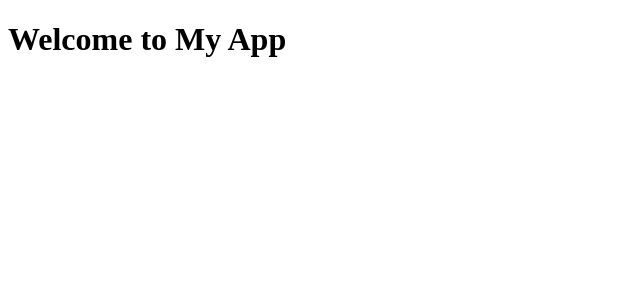
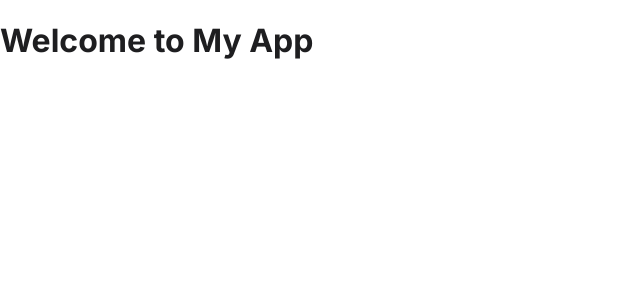
Before and after one commit to slisk-lindqvist-yh-webut-uppgift-006/frontend2, a React (Vite) app: page / in a window 1280 px wide. Shown: the top 300 px of the page, without its empty margins (0-640 px from the left). Built offline with nearby package versions, Linux system fonts and the light colour scheme.

Commit message:
some css added

```diff
--- a/src/App.css
+++ b/src/App.css
@@ -0,0 +1,194 @@
+@import url('https://fonts.googleapis.com/css2?family=Inter:ital,opsz,wght@0,14..32,100..900;1,14..32,100..900&display=swap');
+
+*, *::before, *::after {
+  box-sizing: border-box;
+}
+
+:root {
+  --font: "Inter", sans-serif;
+  --primary-100: #F26CF9;
+  --primary-90: #F589FA;
+  --primary-50: #FCD3FE;
+  --primary-40: #FCE2FE;
+  --primary-30: #FDEDFE;
+  --secondary-110: #1C2346;
+  --secondary-100: #37437D;
+  --secondary-90: #5562A2;
+  --secondary-70: #707DBF;
+  --secondary-60: #ABB4DD;
+  --secondary-50: #D3DAF9;
+  --yellow-100: #FFCA39;
+  --yellow-90: #FFEFC3;
+  --grey-10: #FFFFFF;
+  --grey-20: #F7F7F7;
+  --grey-30: #EDEDED;
+  --grey-40: #E0E0E1;
+  --grey-50: #C3C3C4;
+  --grey-60: #9F9FA1;
+  --grey-70: #777779;
+  --grey-80: #636365;
+  --grey-90: #434345;
+  --grey-100: #1E1E20;
+  --cool-grey-10: #EEEFFF;
+  --cool-grey-20: #E4E5F5;
+  --cool-grey-30: #DDDEED;
+  --cool-grey-40: #D1D2E0;
+  --cool-grey-50: #B0B1BD;
+  --cool-grey-60: #8F8F99;
+  --cool-grey-70: #72737A;
+  --cool-grey-80: #56565C;
+  --cool-grey-90: #39393D;
+  --cool-grey-100: #131314;
+  --headline-color: var(--secondary-100);
+  --text-color: var(--grey-100);
+  --text-muted-color: var(--grey-60);
+  --background-color: var(--grey-10);
+  --nav-background-color: var(--cool-grey-20);
+  --header-background-color: var(--grey-20);
+  --main-background-color: var(--grey-20);
+  --footer-background-color: var(--grey-20);
+  --section-background-color: var(--grey-20);
+  --border-color: var(--grey-40);
+  --separator-border-color: var(--grey-40);
+  --separator-text-color: var(--grey-60);
+  --separator-background-color: var(--grey-10);
+  --link-color: var(--primary-100);
+  --link-hover-color: var(--primary-90);
+  --card-background-color: var(--grey-10);
+  --card-border-color: var(--grey-20);
+  --button-text-color: var(--grey-90);
+  --button-border-color: transparent;
+  --button-background-color: transparent;
+  --button-hover-text-color: var(--grey-90);
+  --button-hover-border-color: transparent;
+  --button-hover-background-color: transparent;
+  --button-link-text-color: var(--primary-100);
+  --button-link-border-color: transparent;
+  --button-link-background-color: transparent;
+  --button-link-hover-text-color: var(--primary-100);
+  --button-link-hover-border-color: transparent;
+  --button-link-hover-background-color: transparent;
+  --button-primary-text-color: var(--grey-10);
+  --button-primary-border-color: var(--primary-100);
+  --button-primary-background-color: var(--primary-100);
+  --button-primary-hover-text-color: var(--grey-10);
+  --button-primary-hover-border-color: var(--primary-90);
+  --button-primary-hover-background-color: var(--primary-90);
+  --button-secondary-text-color: var(--secondary-100);
+  --button-secondary-border-color: var(--cool-grey-10);
+  --button-secondary-background-color: var(--cool-grey-10);
+  --button-outline-text-color: var(--grey-90);
+  --button-outline-border-color: var(--grey-30);
+  --button-outline-background-color: transparent;
+  --input-background-color: var(--grey-10);
+  --input-border-color: var(--grey-40);
+  --input-border-focus-color: var(--primary-50);
+  --input-text-color: var(--grey-100);
+  --input-placeholder-color: var(--grey-50);
+  --checkbox-background-color: var(--grey-10);
+  --checkbox-border-color: var(--grey-40);
+  --checkbox-checked-background-color: var(--primary-100);
+  --checkbox-checked-border-color: var(--primary-100);
+  --checkbox-checked-text-color: var(--grey-10);
+}
+
+html, body {
+  margin: 0;
+  font-size: 16px;
+  font-weight: 400;
+  font-style: normal;
+  font-family: var(--font);
+  color: var(--text-color);
+  background-color: var(--background-color);
+}
+
+.center-wrapper {
+  display: flex;
+  justify-content: center;
+  align-items: center;
+  height: 100dvh;
+}
+
+.portal-wrapper {
+  display: grid;
+  gap: 1rem;
+  grid-template-columns: 1fr;
+  grid-template-rows: auto 1fr auto;
+  grid-template-areas:
+  "nav"
+  "main"
+  "footer";
+  height: 100dvh;
+
+
+  @media (width >= 768px) {
+    grid-template-columns: 80px 1fr;
+    grid-template-rows: auto 1fr auto;
+    grid-template-areas:
+    "nav header"
+    "nav main"
+    "nav footer";
+  }
+
+  @media (width >= 1400px) {
+    grid-template-columns: 250px 1fr;
+    grid-template-rows: auto 1fr auto;
+    grid-template-areas:
+    "nav header"
+    "nav main"
+    "nav footer";
+  }
+}
+
+nav {
+  grid-area: nav;
+  background-color: var(--nav-background-color);
+  border-radius: 1rem;
+  padding: 1.5rem;
+}
+
+nav a {
+  color: var(--link-color);
+  text-decoration: none;
+  display: block;
+  margin-bottom: 0.5rem;
+  &.active {
+    color: var(--link-hover-color);
+    font-weight: 600;
+  }
+  &:hover {
+    color: var(--link-hover-color);
+  }
+}
+
+header {
+  grid-area: header;
+  background-color: var(--header-background-color);
+  border-radius: 1rem;
+  padding: 1.5rem;
+}
+
+main {
+  grid-area: main;
+  background-color: var(--main-background-color);
+  border-radius: 1rem;
+  padding: 1.5rem;
+}
+
+footer {
+  grid-area: footer;
+  background-color: var(--footer-background-color);
+  border-radius: 1rem;
+  padding: 1.5rem;
+}
+
+.footer-text-links {
+  color: var(--text-muted-color);
+  font-size: 0.875rem;
+  text-align: left;
+}
+
+.events {
+  background-color: black;
+  color: white;
+}
```
